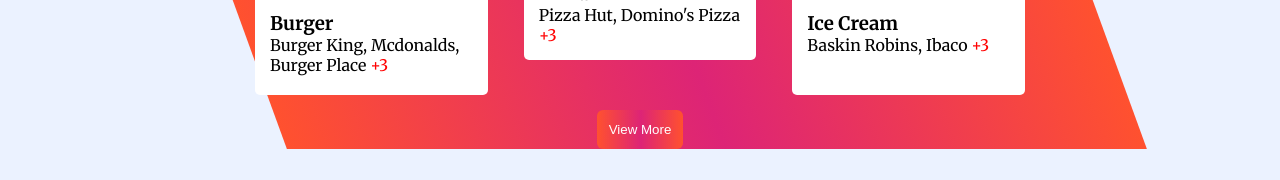
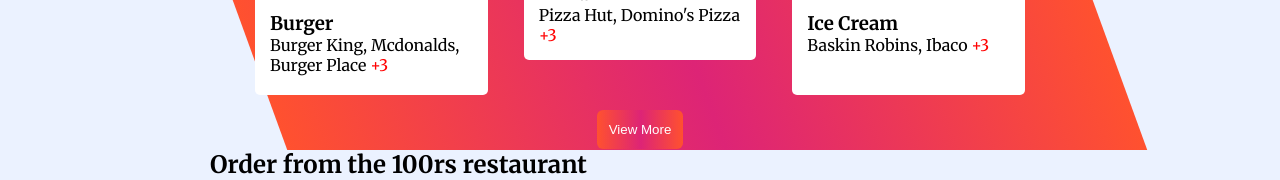
Before and after one commit to saravanakumarbalasubramanian/zomato-landing-page-B2, a plain HTML site: page index.html in a window 1280 px wide. Shown: the part 738-918 px from the top of the page. Before the commit the page ends 887 px from the top, so only its background shows below. Drawn offline with Linux system fonts and the light colour scheme.

Commit message:
add food menu

```diff
--- a/index.html
+++ b/index.html
@@ -91,6 +91,11 @@
             <button class="button__primary">View More</button>
           </div>
      </section>
+     <!--Restaurant list-->
+     <section class="restaurant__container">
+       <h1 class="restaurant__text">Order from the 100rs restaurant</h1>
+
+      </section>
      </main>
   </body>
 </html>
```
Also changed, not shown: 2 other files.
